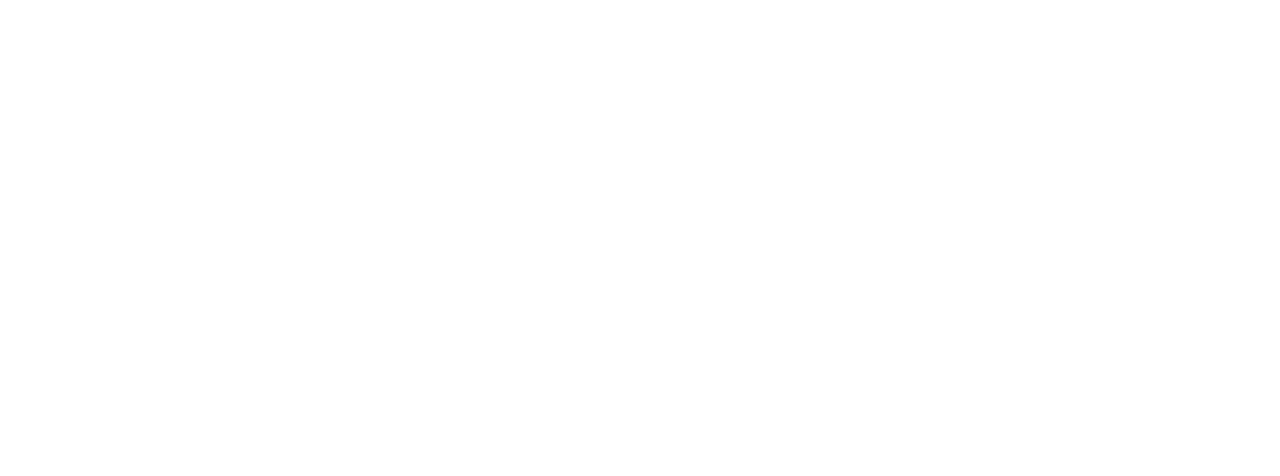
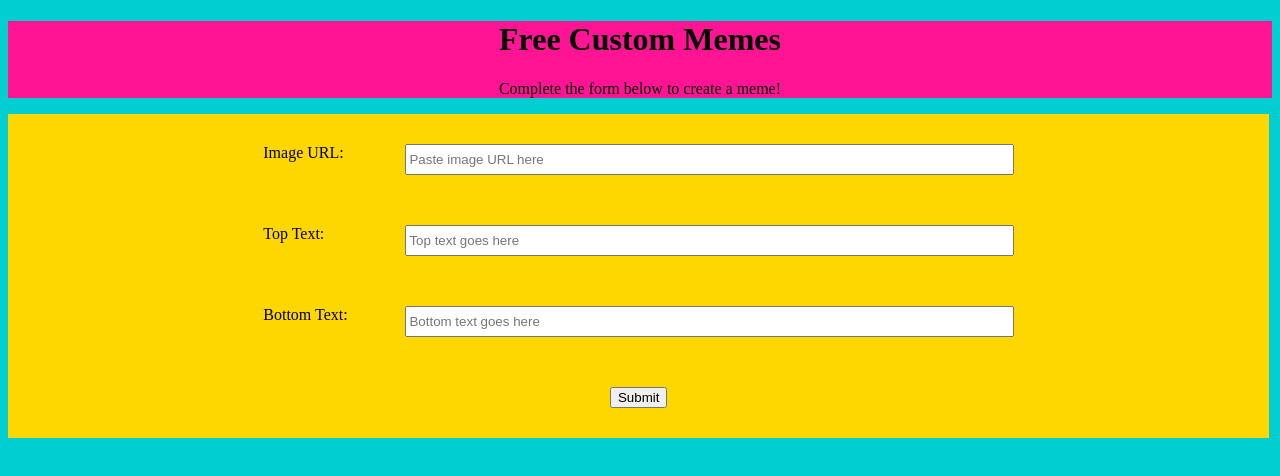
Before and after one commit to andrepautin/meme-generator.github.io, a plain HTML site: page index.html in a window 1280 px wide. Drawn offline with Linux system fonts and the light colour scheme.

Commit message:
add input and basic styling

```diff
--- a/index.html
+++ b/index.html
@@ -9,6 +9,23 @@
     <link rel="text/javascript" href="meme-generator.js">
 </head>
 <body>
-
+    <header>
+        <h1>Free Custom Memes</h1>
+        <p>Complete the form below to create a meme!</p>
+    </header>
+    <form action="#">
+        <div>Image URL:
+            <input placeholder="Paste image URL here" type="text" class="form-input" id="meme-image">
+        </div>
+        <div>Top Text:
+            <input placeholder="Top text goes here" type="text" class="form-input" id="meme-top">
+        </div>
+        <div>Bottom Text:
+            <input placeholder="Bottom text goes here" type="text" class="form-input" id="meme-bottom">
+        </div>
+        <div id="form-submit">
+            <input type="submit">
+        </div>
+    </form>
 </body>
 </html>
--- a/style.css
+++ b/style.css
@@ -0,0 +1,33 @@
+body {
+    background-color: darkturquoise;
+}
+
+header {
+    background-color: deeppink;
+    text-align: center;
+    width: 100%;
+}
+
+form {
+    display: flex;
+    flex-direction: column;
+    align-items: center;
+    padding: 5px;
+    background-color: gold;
+    width: 99%;
+}
+
+div {
+    width: 60%;
+    margin: 25px;
+}
+
+.form-input {
+    width: 80%;
+    height: 25px;
+    float: right;
+}
+
+#form-submit {
+    text-align: center;
+}
```
